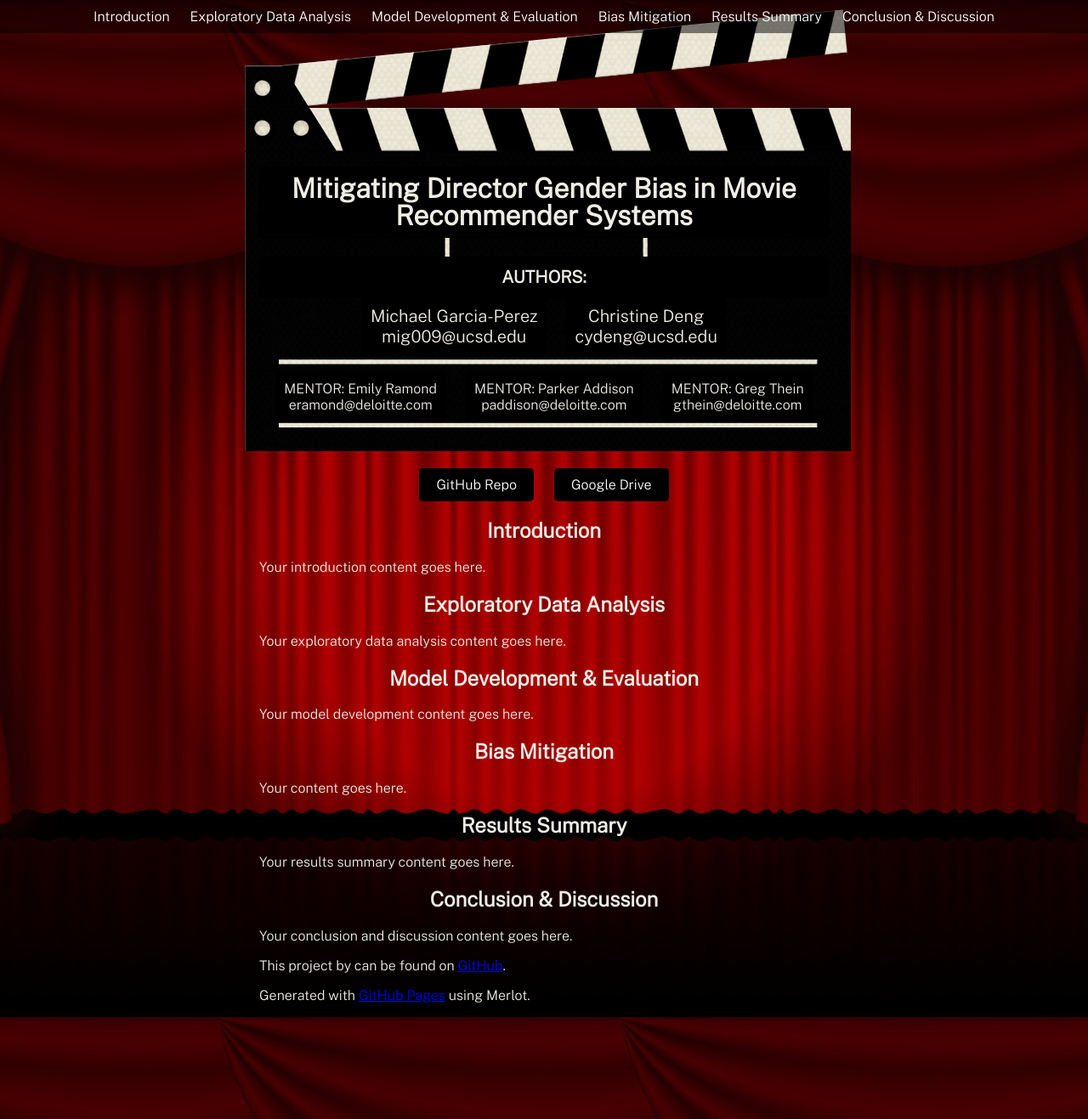
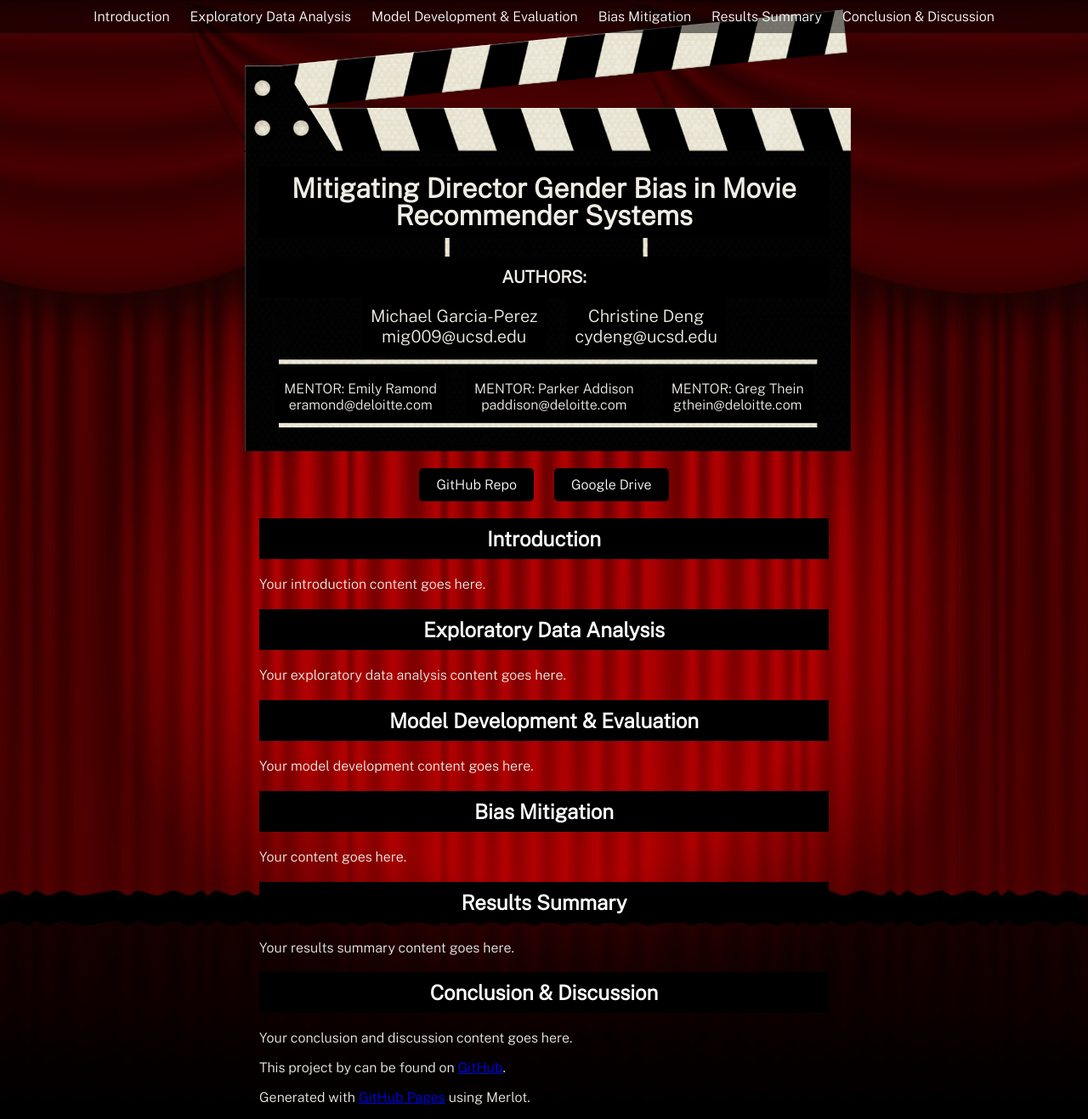
Before and after one commit to michael-garciaperez/DSC180A-Methodology-5, a Jekyll site: the page built from index.md, in a window 1280 px wide and 1317 px high. Shown: the whole window at 85% size. Built offline with Jekyll 4.4.1, drawn with Linux system fonts in a browser that asks for light colours.

Commit message:
Update style.scss

```diff
--- a/assets/css/style.scss
+++ b/assets/css/style.scss
@@ -120,4 +120,8 @@ header h2 span:last-child {
 
 .header-level-1 {
   text-align: center;
+  background-color: black; /* Add a black background */
+  color: white; /* Change text color to white */
+  padding: 10px; /* Add padding to create space */
+  margin-bottom: 20px; /* Increase spacing between headers and content below */
 }
```
